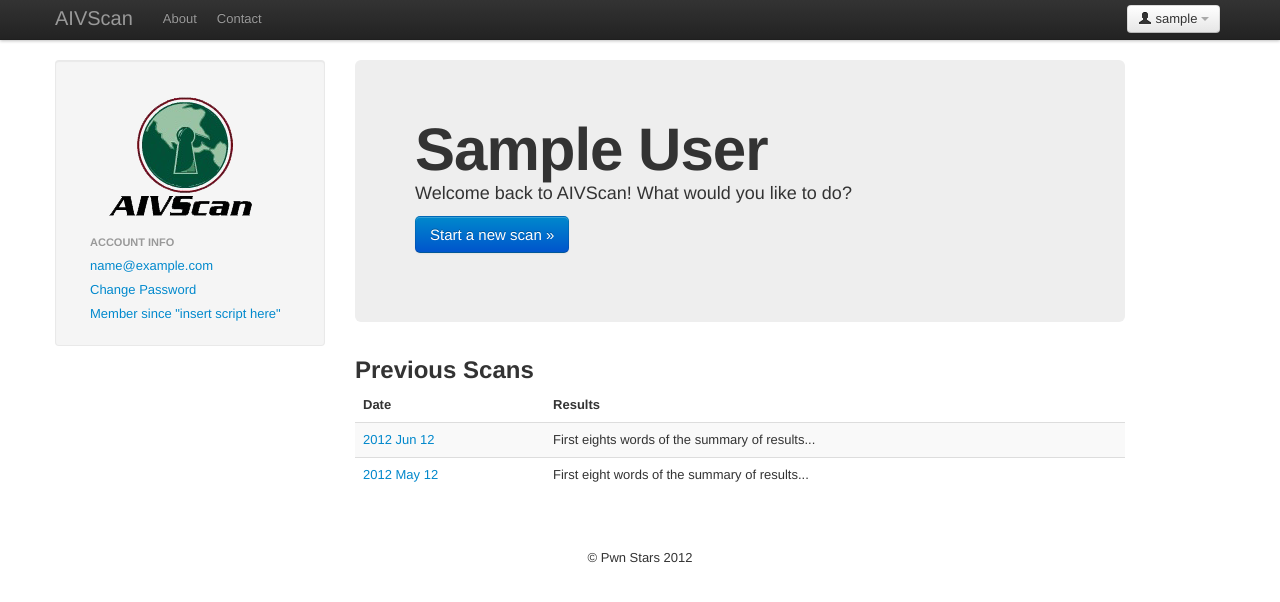
After one commit to jesseholt/AIVScan, a Django app: page /profile/ in a window 1280 px wide. The commit adds this page. Shown: the top 602 px of the page. Run offline with Django 3.2, Linux system fonts and the light colour scheme; the visitor is signed in with stand-in values (Sample User, id 1); data that the repository does not hold is empty; parts of the project's set-up code (start-up, migrations or seed data) failed here and were passed over; some libraries are stand-ins or nearby versions.

Commit message:
Implemented profile page draft, with changes for discussion.

```diff
--- a/www/aivs/templates/home.html
+++ b/www/aivs/templates/home.html
@@ -1,7 +1,7 @@
 <!DOCTYPE html>
 <html lang="en">
 <head>
-<!-- note this page is the only one that does not extend base.html -->
+<!-- note this page and the user profile are the only ones that do not extend base.html -->
 {% include "head_include.html" %}
 <style>
 .mainlogo {
@@ -48,7 +48,7 @@
          Duis aute irure dolor in reprehenderit in voluptate velit esse cillum dolore eu fugiat nulla pariatur.
          Excepteur sint occaecat cupidatat non proident, sunt in culpa qui officia deserunt mollit anim id est laborum.</p>
 
-      <p>Click <a href="register.html">here</a> to get started. </p>
+      <p>Click <a href="{% url registration_register %}">here</a> to get started. </p>
         </div><!-- span 8 -->
       </div><!-- row -->
 </div> <!-- /container -->
--- a/www/aivs/templates/nav_include.html
+++ b/www/aivs/templates/nav_include.html
@@ -1,25 +1,37 @@
+   <!-- Begin the navbar
+    ===================================== -->
     <div class="navbar navbar-fixed-top">
       <div class="navbar-inner">
         <div class="container">
+
           <a class="brand" href="{% url home %}">AIVScan</a>
-
-  <ul class="nav secondary-nav" style="float: right;">
-    <li id="nav-about"><a href="{% url about %}">About</a></li>
-    <li id="nav-contact"> <a href="{% url contact %}">Contact</a></li>
+          <div class="btn-group pull-right"><!-- user dropdown menu -->
             {% if user.is_authenticated %}
-    <li class="dropdown" id="logout-menu">
-         <a href="#" class="dropdown-toggle" data-toggle="dropdown">
-              {{ user.username }}<b class="caret"></b>
+            <a class="btn dropdown-toggle" data-toggle="dropdown" href="#">
+            <i class="icon-user"></i>
+            {{ user.username }}
+              <span class="caret"></span>
             </a>
             <ul class="dropdown-menu">
-         <li><a href="{% url auth_logout %}">Logout</a></li>
+              <li><a href="{% url profile %}">Profile</a></li>
+              <li class="divider"></li>
+              <li><a href="{% url auth_logout %}">Sign Out</a></li>
             </ul>
-    </li>
           {% else %}
-    <li><a href="{% url auth_login %}">Sign In</a></li>
+            <a class="btn dropdown-toggle" data-toggle="dropdown"
+          href="{% url auth_login %}">
+            <i class="icon-user"></i>
+            Sign In
+              <span class="caret"></span>
+            </a>
             {% endif %}
-  </ul><!--nav-->
-
-</div><!--container-->
-</div><!-- navbar-inner -->
-</div><!-- navbar -->
+          </div>
+          <div class="nav-collapse">
+            <ul class="nav">
+              <li><a href="{% url about %}">About</a></li>
+              <li><a href="{% url contact %}">Contact</a></li>
+            </ul>
+          </div><!--/.nav-collapse -->
+        </div>
+      </div>
+    </div><!-- End navbar -->
--- /dev/null
+++ b/www/aivs/templates/profile.html
@@ -0,0 +1,57 @@
+<!DOCTYPE html>
+<html lang="en">
+<head>
+<!-- note this page and the user profile are the only ones that do not extend base.html -->
+{% include "head_include.html" %}
+</head>
+
+<body>
+{% include "nav_include.html" %}
+
+<div class="container">
+  <div class="row">
+     <div class="span3">
+     <div class="well sidebar-nav">
+            <div class="container-fluid"><!-- Profile Pic -->
+              <img src="{{ STATIC_URL }}img/aivscan_logo.png"/>
+            </div><!-- End Profile Pic-->
+            <ul class="nav nav-list">
+              <li class="nav-header">Account Info</li>
+              <li><a href="#">{{ user.email }}</a></li>
+              <li><a href="#">Change Password</a></li>
+              <li><a href="#">Member since "insert script here"</a></li>
+            </ul>
+          </div><!--/.well -->
+     </div><!-- span3 -->
+
+     <div class="span8">
+
+     <div class="hero-unit">
+       <h1>{{ user.first_name }} {{ user.last_name }}</h1>
+       <p>Welcome back to AIVScan! What would you like to do?</p>
+       <p><a class="btn btn-primary btn-large" href="{% url scan %}">Start a new scan &raquo;</a></p>
+     </div>
+
+     <h2>Previous Scans</h2>
+     <table class="table table-striped">
+       <thead><tr><th>Date</th><th>Results</th></tr></thead>
+       <tbody>
+         <!-- demo -->
+         <tr><td><a>2012 Jun 12</a></td><td>First eights words of the summary of results...</td></tr>
+         <tr><td><a>2012 May 12</a></td><td>First eight words of the summary of results...</td></tr>
+         <!-- end demo -->
+     {% for scan in scans %}
+       <tr><td><a>{{ scan.completion_dt|date:"Y M D" }}</a></td><td>{{ scan.results|truncatewords:8}}</td></tr>
+     {% endfor %}
+     </tbody>
+     </table>
+
+       </div><!-- span8 -->
+</div> <!-- /container -->
+
+{% include "footer_and_scripts.html" %}
+<script>
+$("label.regfields").addClass("control-label");
+</script>
+  </body>
+</html>
--- a/www/aivs/urls.py
+++ b/www/aivs/urls.py
@@ -16,6 +16,7 @@ urlpatterns = patterns('',
                        url(r'^home/$', redirect_to, { 'url': '/' }),
                        url(r'^about/$', direct_to_template, { 'template': 'about.html' }, name='about'),
                        url(r'^contact/$', views.contact, name='contact'),
+                       url(r'^profile/$', views.profile, name='profile'),
                        url(r'^scan/$', views.request_scan, name='scan'),
                        url(r'^admin/', include(admin.site.urls)),
                        url(r'', include('registration_backend.urls')),
--- a/www/aivs/views.py
+++ b/www/aivs/views.py
@@ -7,13 +7,14 @@ from django.template import RequestContext
 import simplejson
 
 from aivs import tasks
+from aivs.models import ScanResult
 from aivs.forms import ContactForm, ScanRequestForm
 '''
 This module contains the main logic of the web application.  Although the module is called views
 in the Django convention, this module takes the role of Controller in the classic MVC pattern.
 '''
 
-@login_required
+@login_required(login_url='/login/')
 def request_scan(request):
     if request.method == 'POST':
         # we bind a form to the POST data
@@ -28,6 +29,13 @@ def request_scan(request):
         # form has not been submitted, so prepare an unbound form
         form = ScanRequestForm()
     return render_to_response('submit_scan_form.html', {'form': form})
+
+@login_required(login_url='/login/')
+def profile(request):
+    user = request.user
+    scans = ScanResult.objects.filter(user=user).order_by('-completion_dt')
+    return render_to_response('profile.html', {'user':user, 'scans': scans},
+                              context_instance=RequestContext(request))
 
 def contact(request):
     if request.method == 'POST':
```
Lines whose indentation alone changed are shown as unchanged.
